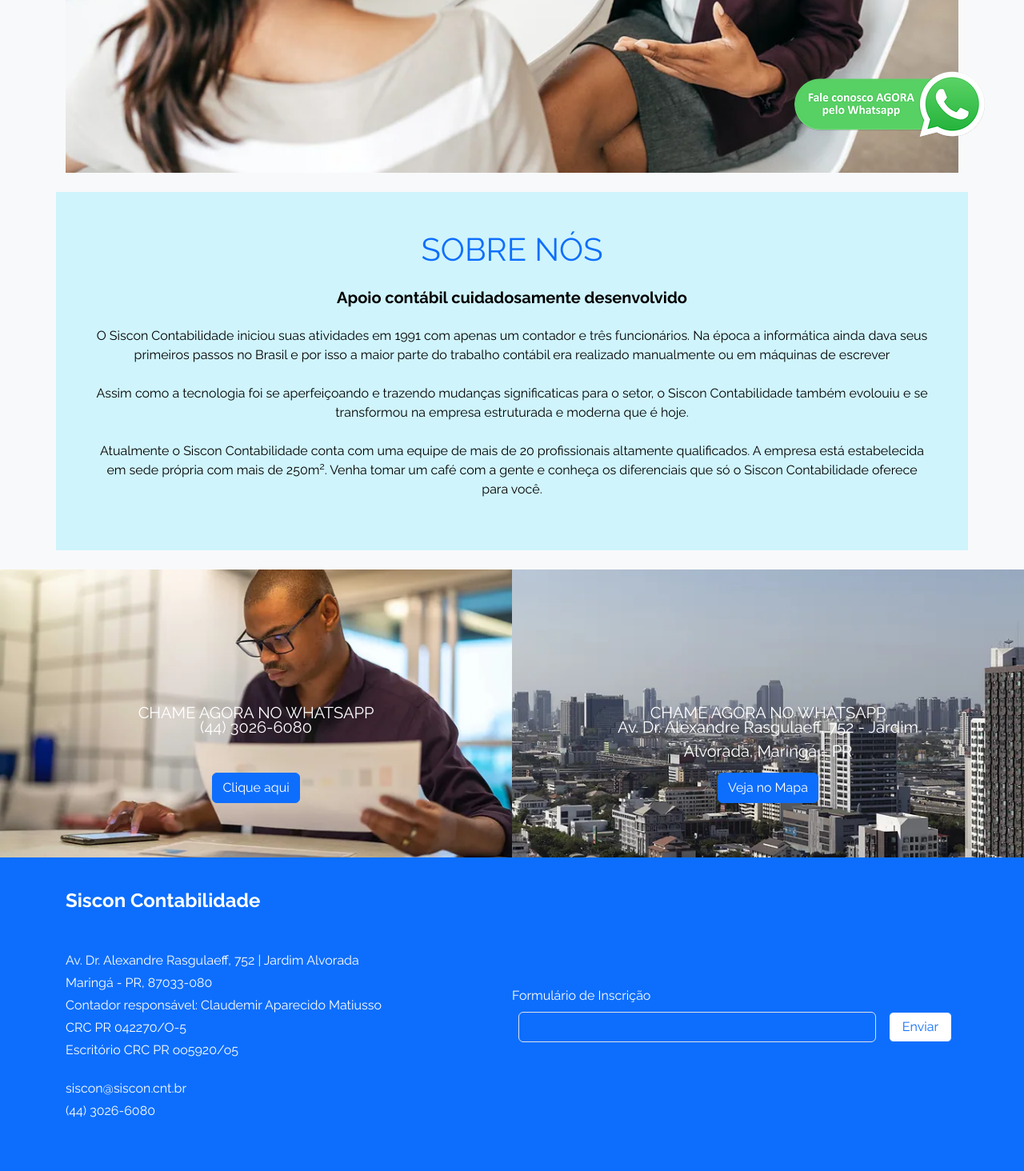
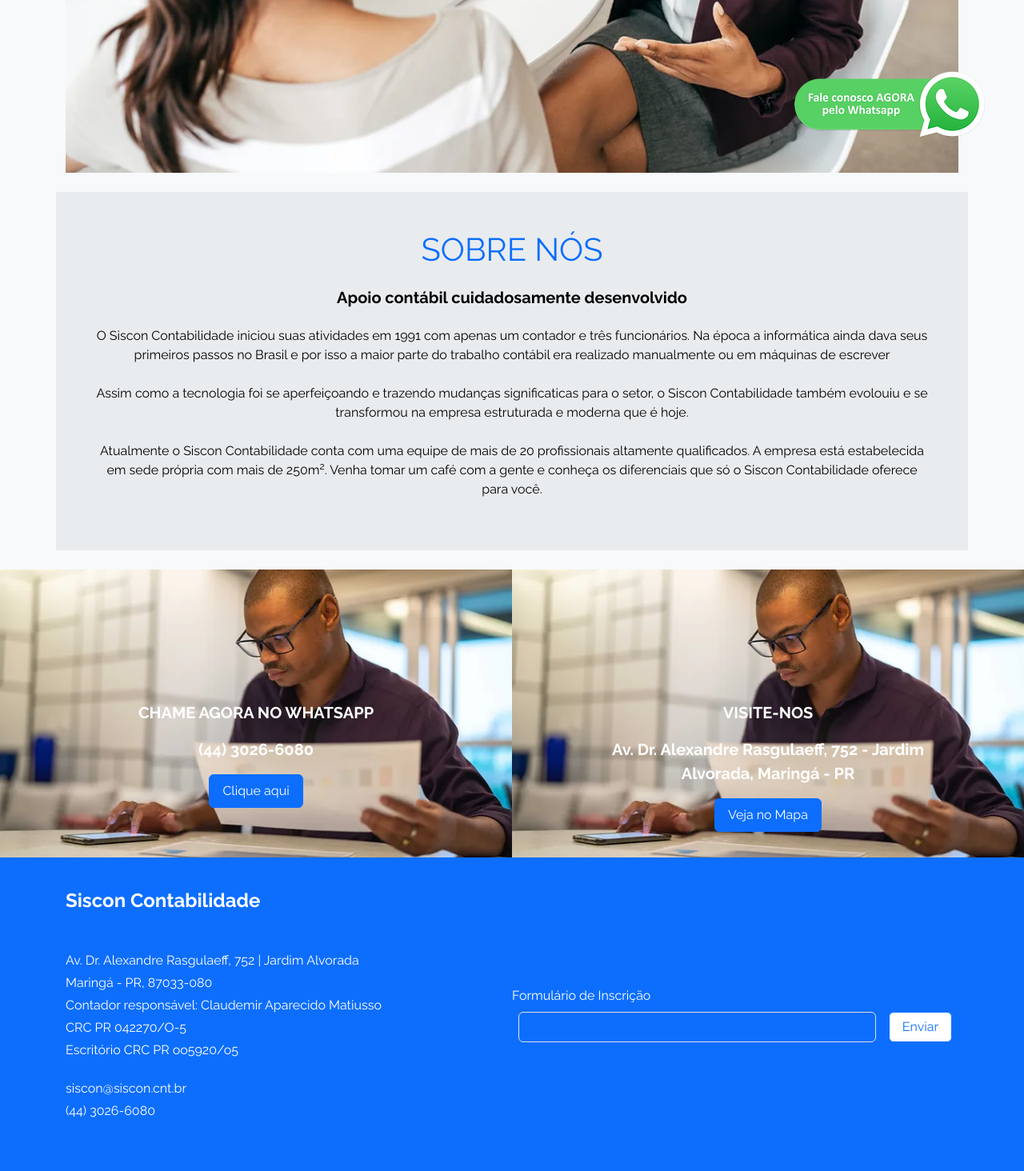
Before and after one commit to guimatiusso/siscontabilidade.www, a Symfony app: template templates/sobre/index.html.twig in a window 1280 px wide. Shown: the part 603-2067 px from the top of the page at 80% size. Run offline with Twig, Linux system fonts and the light colour scheme; the template is opened without the code that fills it, so the values that code supplies are empty; some libraries are stand-ins or nearby versions.

Commit message:
finalizando pagina sobre

```diff
--- /dev/null
+++ b/templates/components/img_with_text_over.html.twig
@@ -0,0 +1,10 @@
+<div class="col-md position-relative">
+    <img class="img-fluid w-100" src="{{ asset(path_to_img) }}">
+    <div class="text-center carousel-caption" style="top: 40%">
+        <p class="text-white fw-bold fs-5">{{ title }}</p>
+        <p class="text-white fw-bold fs-5">{{ subtitle }}</p>
+        {% if link_href %}
+        <a href="{{ link_href }}" target="_blank" type="button" class="btn py-2 px-3 btn-primary">{{ link_text }}</a>
+        {% endif %}
+    </div>
+</div>
--- a/templates/sobre/index.html.twig
+++ b/templates/sobre/index.html.twig
@@ -10,7 +10,7 @@
             </div>
         </section>
 
-        <section class="container bg-info-subtle p-5 my-4 text-center">
+        <section class="container bg-body-secondary p-5 my-4 text-center">
             <p class="h1 text-primary mb-4">SOBRE NÓS</p>
             <p class="h5 text-black fw-bold mb-4">Apoio contábil cuidadosamente desenvolvido</p>
             <p class="text-black mb-4">
@@ -31,20 +31,22 @@
 
         <section class="container-fluid d-flex p-0">
             <div class="col-md position-relative">
-                <img class="img-fluid w-100" src="{{ asset('assets/images/accountant_working_clean.webp') }}">
-                <p class="carousel-caption text-white fs-5" style="top: 40%">CHAME AGORA NO WHATSAPP</p>
-                <p class="carousel-caption text-white fs-5" style="top: 45%">(44) 3026-6080</p>
-                <div class="text-center carousel-caption" style="top: 65%">
-                    <a href="https://api.whatsapp.com/send?phone=554430266080" target="_blank" type="button" class="btn btn-primary">Clique aqui</a>
-                </div>
+                {% include 'components/img_with_text_over.html.twig' with {
+                    'path_to_img' : 'assets/images/accountant_working_clean.webp',
+                    'title': 'CHAME AGORA NO WHATSAPP',
+                    'subtitle': '(44) 3026-6080',
+                    'link_href': 'https://api.whatsapp.com/send?phone=554430266080',
+                    'link_text': 'Clique aqui'
+                } %}
             </div>
             <div class="col-md position-relative">
-                <img class="img-fluid w-100" src="{{ asset('assets/images/visite_nos.webp') }}">
-                <p class="carousel-caption text-white fs-5" style="top: 40%">CHAME AGORA NO WHATSAPP</p>
-                <p class="carousel-caption text-white fs-5" style="top: 45%">Av. Dr. Alexandre Rasgulaeff, 752 - Jardim Alvorada, Maringá - PR</p>
-                <div class="text-center carousel-caption" style="top: 65%">
-                    <a href="https://www.google.com/maps?client=safari&rls=en&q=Av.+Dr.+Alexandre+Rasgulaeff,+752+-+Jardim+Alvorada,+Maring%C3%A1+-+PR&oe=UTF-8&um=1&ie=UTF-8&sa=X&ved=2ahUKEwjChfrH8-zuAhU8GbkGHWeDCAUQ_AUoAXoECAMQAw" target="_blank" type="button" class="btn btn-primary">Veja no Mapa</a>
-                </div>
+                {% include 'components/img_with_text_over.html.twig' with {
+                    'path_to_img' : 'assets/images/accountant_working_clean.webp',
+                    'title': 'VISITE-NOS',
+                    'subtitle': 'Av. Dr. Alexandre Rasgulaeff, 752 - Jardim Alvorada, Maringá - PR',
+                    'link_href': 'https://www.google.com/maps?client=safari&rls=en&q=Av.+Dr.+Alexandre+Rasgulaeff,+752+-+Jardim+Alvorada,+Maring%C3%A1+-+PR&oe=UTF-8&um=1&ie=UTF-8&sa=X&ved=2ahUKEwjChfrH8-zuAhU8GbkGHWeDCAUQ_AUoAXoECAMQAw',
+                    'link_text': 'Veja no Mapa'
+                } %}
             </div>
         </section>
     </article>
```
